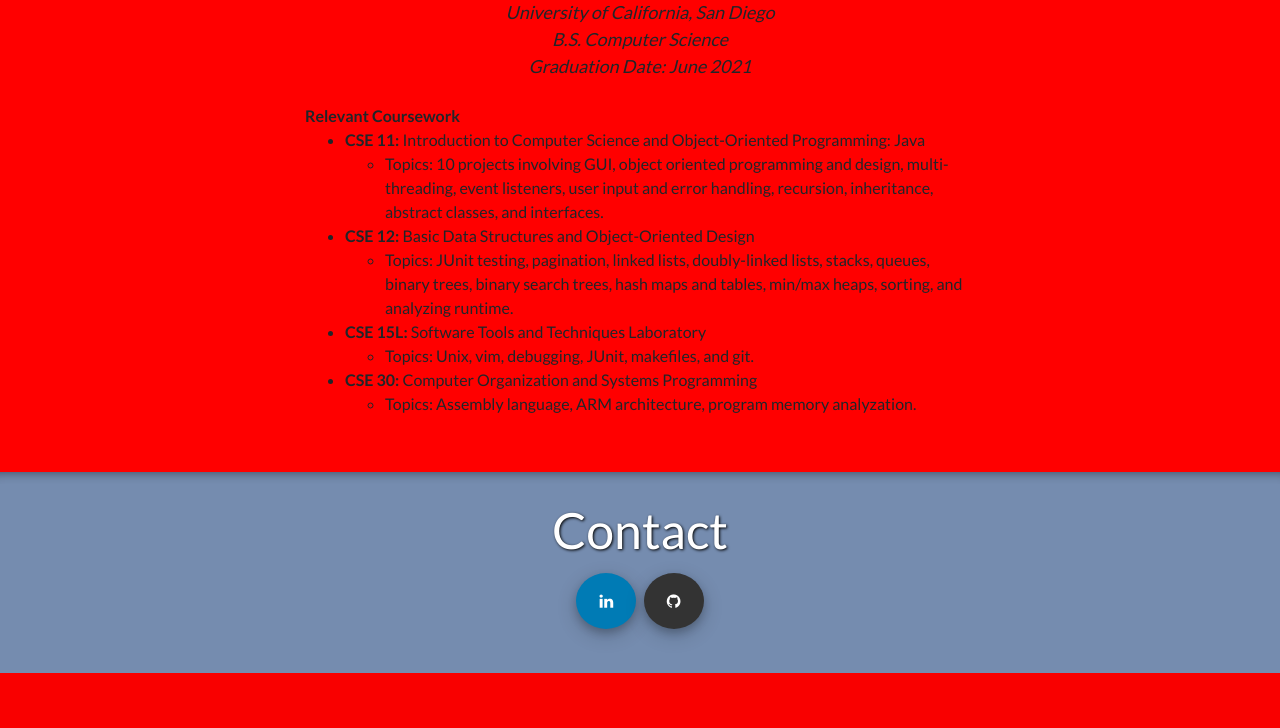
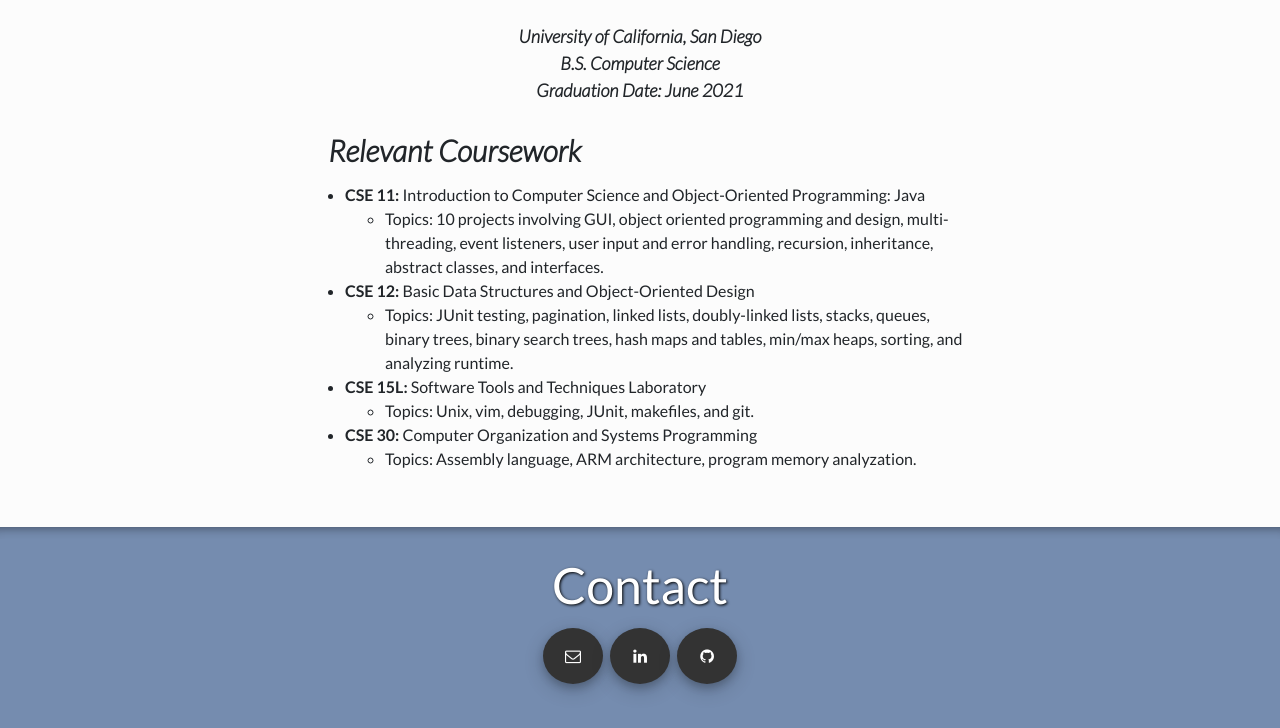
Before and after one commit to danielfritsch/Personal-Webiste, a Flask app: page / in a window 1280 px wide. Shown: the part 2709-3437 px from the top of the page. Before the commit the page ends 3382 px from the top, so only its background shows below. Run offline with Flask 2, Linux system fonts and the light colour scheme; some libraries are stand-ins or nearby versions.

Commit message:
last commit before revision by julian

```diff
--- a/static/css/style.css
+++ b/static/css/style.css
@@ -1,8 +1,6 @@
 body {
-	/*background: #fcfcfc;*/
+	background: #fcfcfc;
 	font-family: 'Lato', sans-serif;
-	background: red;
-
 }
 
 hr {
@@ -71,14 +69,21 @@
 	width: 	900px;
 }
 
-/*#intro {
-	font-size: 18px;
-	text-align-last: left;
+/* PROJECTS */
+#card-deck-projects {
+	margin-left: 18px;
+	margin-right: 18px;
 }
-*/
+
+#card-deck-work {
+	margin-left: 40px;
+	margin-right: 40px;
+}
+
 .card {
 	text-align: left;
-	box-shadow: 0 4px 8px 0 rgba(0, 0, 0, 0.2), 0 6px 20px 0 rgba(0, 0, 0, 0.19);
+	box-shadow: 0 3px 6px 0 rgba(0, 0, 0, 0.15), 0 3px 15px 0 rgba(0, 0, 0, 0.15);
+	background: #fff6ed;
 }
 
 
@@ -120,12 +125,20 @@
 }
 
 .fa-linkedin {
-  background: #007bb5;
+  /*background: #007bb5;*/
+  background: #333333;
   color: white;
   box-shadow: 0 4px 8px 0 rgba(0, 0, 0, 0.2), 0 6px 20px 0 rgba(0, 0, 0, 0.19);
 }
 
 .fa-github {
+	background: #333333;
+	color: white;
+	box-shadow: 0 4px 8px 0 rgba(0, 0, 0, 0.2), 0 6px 20px 0 rgba(0, 0, 0, 0.19);
+	margin-bottom: 20px;
+}
+
+.fa-envelope-o {
 	background: #333333;
 	color: white;
 	box-shadow: 0 4px 8px 0 rgba(0, 0, 0, 0.2), 0 6px 20px 0 rgba(0, 0, 0, 0.19);
@@ -138,26 +151,23 @@
 }
 
 #doodle-img {
-	height: 310px; /* 260px was what it was at before that was sorta good, but made it seem a bit too compressed */
+	height: 285px; /* 260px was what it was at before that was sorta good, but made it seem a bit too compressed */
 }
 
-/* PROJECTS */
-#card-deck-projects {
-	margin-left: 18px;
-	margin-right: 18px;
-}
 
-#card-deck-work {
-	margin-left: 40px;
-	margin-right: 40px;
-}
 
 .school_and_major {
 	font-size: 18px;
+	font-family: 'Lato', sans-serif;
+	font-weight: bold;
 }
 
-#courses-table {
-	max-width: 650px;
+#coursework {
+	margin-left: 23px;
+	margin-bottom: 10px;
+	font-weight: bold;
+	font-size: 30px;
+	font-style: italic;
 }
 
 .container {
@@ -176,4 +186,13 @@
 	color: white;
 }
 
-/**/
+#email-tag {
+	font-weight: bold;
+	font-size: 25px;
+}
+
+#email-link {
+	font-weight: bold;
+	color: white;
+	font-size: 25px;
+}
--- a/templates/index.html
+++ b/templates/index.html
@@ -13,7 +13,7 @@
 
 		<!-- FONTS -->
 		<link href="https://fonts.googleapis.com/css?family=Roboto+Slab:400,700" rel="stylesheet">
-		<link href="https://fonts.googleapis.com/css?family=Lato:400,700,900" rel="stylesheet">
+		<link href="https://fonts.googleapis.com/css?family=Lato:100i,300i,400,700,900" rel="stylesheet">
 
 		<title>Daniel Fritsch</title>
 </head>
@@ -41,7 +41,7 @@
 			<img src="https://media.licdn.com/dms/image/C4E03AQE89O9Yt1clAA/profile-displayphoto-shrink_200_200/0?e=1529298000&v=beta&t=b8zlF7S_hi1aJnnF2zeLizXyQxzwZC05V8gycTy68uI" id="face">
 			<!-- INTRO -->
 			<br><br>
-			<h1>Hi I'm Daniel!</h1>
+			<h1>Hi, I'm Daniel!</h1>
 			<br>
 			<div class="container" id="intro">
 					I am a first year student at the University of California, San Diego. I am pursuing a Bachelor's degree in Computer Science, and a minor in Economics. I have interned as a Software Engineer at a startup named Pyze during summer 2016, and will be an instructor for iD Tech at Stanford University during summer 2018.
@@ -76,7 +76,7 @@
 			    <img class="card-img-top center" id="idtech-img" src="https://momstart.com/wp-content/uploads/2018/03/iD-Tech-Company-Logo-Tagline.png" alt="Card image cap">
 			    <div class="card-body">
 			      <h4 class="card-title">Course Instructor</h4>
-			      <p class="card-text">I will be teaching multiple classes with topics varying from Coding Apps in Java and C++ to Artificial Intelligence and Machine Learning courses. <br><br>It seemed like a natural transition for me to continue teaching computer science to students, after having founded my own organization, Teaching Kids Code, in high school. I led multiple classes/workshops at an elementary school in my community, teaching 4-6th graders the basics of programming in Python.</p>
+			      <p class="card-text">I will be teaching multiple classes with topics varying from <strong>Coding Apps in Java and C++</strong> to <strong>Artificial Intelligence</strong> and <strong>Machine Learning</strong> courses. <br><br>It seemed like a natural transition for me to continue teaching computer science to students, after having founded my own organization, <strong>Teaching Kids Code</strong>, in high school. I led multiple classes/workshops at an elementary school in my community, teaching 4-6th graders the basics of programming in <strong>Python</strong>.</p>
 			    </div>
 			    <div class="card-footer">
 			      <small class="text-muted">Summer 2018</small>
@@ -99,7 +99,7 @@
 			      <h5 class="card-title">Machine Learning A-Z: Hands-On Python In Data Science</h5>
 			      <p class="card-text">Udemy.com course that focuses on creating Machine
 							Learning algorithms and models using Python. Data processing, regressions, classification, clustering, reinforcement
-							learning, natural language processing, and deep learning. I developed a neural network that differentiated between images of cats versus dogs.
+							learning, natural language processing, and deep learning. I developed a neural network that correctly differentiated between images of cats versus dogs with over 80 percent accuracy.
 
 							<br><br>
 
@@ -114,9 +114,9 @@
 			    <img class="card-img-top" src="https://udemy-images.udemy.com/course/750x422/625204_436a_2.jpg" alt="Card image cap">
 			    <div class="card-body">
 			      <h5 class="card-title">Web Developer Bootcamp</h5>
-			      <p class="card-text">Online course for HTML, CSS, JavaScript, and more that I have yet to learn. I used this course to bring 	me up to speed with web dev languages enough to build this website.
+			      <p class="card-text">Online course for HTML, CSS, JavaScript, and more that I have yet to learn. I used this course to bring 	me up to speed with web development technologies enough to develop this website.
 
-			      <br><br><br><br><br><br>
+			      <br><br><br><br><br><br><br>
 
 			      Languages and Frameworks: <strong>HTML, CSS, JavaScript, Python, Flask</strong>
 			    </p>
@@ -127,13 +127,15 @@
 			  </div>
 
 			  <div class="card">
-			    <img class="card-img-top" id="doodle-img" src="https://preview.ibb.co/mg4Wbn/doodlejump2.png" alt="Card image cap">
+			    <!-- <img class="card-img-top" id="doodle-img" src="https://preview.ibb.co/mg4Wbn/doodlejump2.png" alt="Card image cap"> -->
+			    <!-- <img class="card-img-top" id="doodle-img" src="https://preview.ibb.co/fTPabx/Screen_Shot_2018_04_21_at_1_44_33_PM.png" alt="Card image cap"> -->
+			    <img class="card-img-top" id="doodle-img" src="https://image.ibb.co/iVVRic/Screen_Shot_2018_04_21_at_1_50_02_PM.png" alt="Card image cap">
 			    <div class="card-body">
 			      <h5 class="card-title">Doodle Jump</h5>
 			      <p class="card-text">
-			      	Doodle Jump is a Java GUI game that I created as a project in high school.
+			      	Doodle Jump is a Java GUI game that I created as a project in high school. The objective of the game is to get as high as possible by bouncing on the orange platforms, and avoiding the black square monsters.
 
-			      	<br><br><br><br>
+			      	<br><br><br>
 
 			      	Languages and Frameworks: <strong>Java, Java GUI</strong>
 			      </p>
@@ -159,41 +161,8 @@
 					Graduation Date: June 2021</em>
 				</div>
 				<br>
-				<!-- <table border="6" id="courses-table">
-					<thead>
-						<tr><th><strong><font size="5">Relevant Courses</font></strong></th></tr>
-					</thead>
-					<tbody>
-						<tr>
-							<td>
-								<ul>
-									<li><strong>CSE 11: </strong>Introduction to Computer Science and Object-Oriented Programming: Java
-										<ul>
-											<li>Topics: 10 projects involving GUI, object oriented programming and design, multi-threading, event
-												listeners, user input and error handling, recursion, inheritance, abstract classes, and interfaces.</li>
-										</ul>
-									</li>
-									<li><strong>CSE 12: </strong>Basic Data Structures and Object-Oriented Design
-										<ul>
-											<li>Topics: JUnit testing, pagination, linked lists, doubly-linked lists, stacks, queues, binary trees, binary search trees, hash maps and tables, min/max heaps, sorting, and analyzing runtime.</li>
-										</ul>
-									</li>
-									<li><strong>CSE 15L: </strong>Software Tools and Techniques Laboratory
-										<ul>
-											<li>Topics: Unix, vim, debugging, JUnit, makefiles, and git.</li>
-										</ul>
-									</li>
-									<li><strong>CSE 30: </strong>Computer Organization and Systems Programming
-										<ul>
-											<li>Topics: Assembly language, ARM architecture, program memory analyzation.</li>
-										</ul>
-									</li>
-								</ul>
-							</td>
-						</tr> -->
-
 					<div class="container">
-							<strong class="">Relevant Coursework</strong>
+						<div id="coursework">Relevant Coursework</div>
 						<ul>
 							<li><strong>CSE 11: </strong>Introduction to Computer Science and Object-Oriented Programming: Java
 								<ul>
@@ -218,16 +187,13 @@
 							</li>
 						</ul>
 					</div>
-				<!-- </tbody> -->
-			<!-- </table> -->
-
 			<br>
-
 
 			<div class="contact-section">
 				<hr>
 
 				<h2 class="contact-header"><a name="linktocontact"></a>Contact</h2>
+				<a href="mailto:dfritsch99@gmail.com" class="fa fa-envelope-o"></a>
 				<a href="https://www.linkedin.com/in/daniel-f-a8037084/" class="fa fa-linkedin"></a>
 				<a href="https://github.com/danielfritsch" class="fa fa-github"></a>
 				<br><br>
```
Lines whose indentation alone changed are shown as unchanged.
